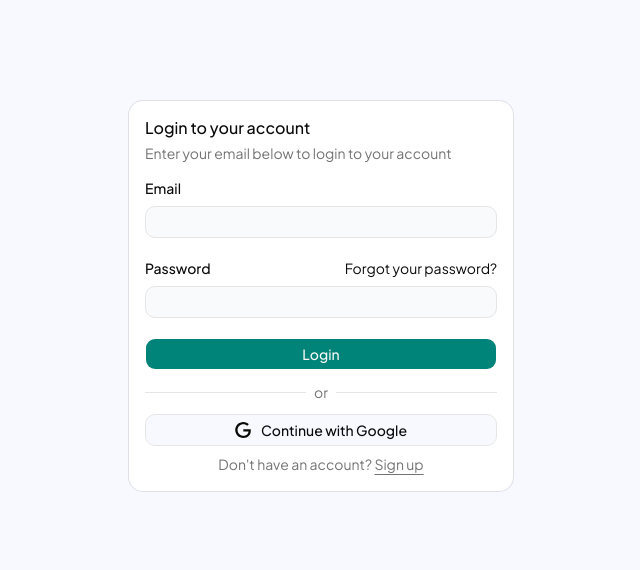
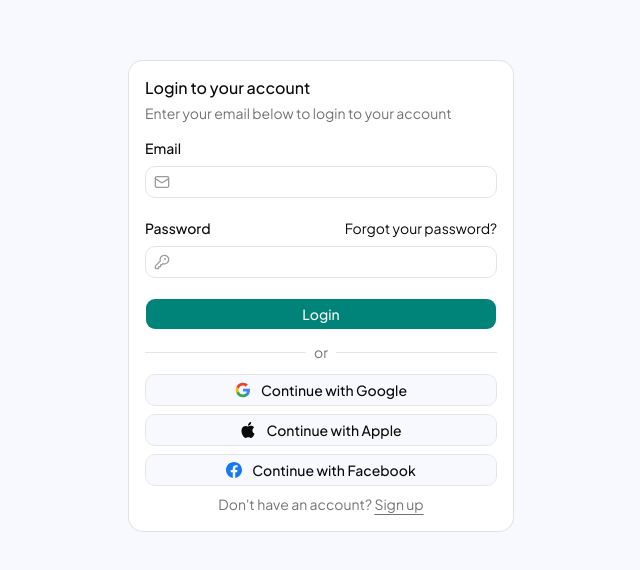
Before and after one commit to junahn978/care-index, a Next.js app in the folder frontend/: page /login in a window 1280 px wide. Shown: the part 104-674 px from the top of the page, without its empty margins (319-959 px from the left). Built offline with nearby package versions, Linux system fonts and the light colour scheme.

Commit message:
feature(frontend): login form ui improvements

```diff
--- a/frontend/components/LoginForm.tsx
+++ b/frontend/components/LoginForm.tsx
@@ -24,7 +24,12 @@
   FieldLabel,
   FieldSeparator,
 } from "@/components/ui/field";
-import { Input } from "@/components/ui/input";
+import {
+  InputGroup,
+  InputGroupAddon,
+  InputGroupInput,
+} from "@/components/ui/input-group";
+import { KeyRound, Mail } from "lucide-react";
 import { SignupForm } from "./SignUpForm";
 
 // defining the zod schema for client input validation
@@ -95,7 +100,11 @@
                 render={({ field, fieldState }) => (
                   <Field data-invalid={fieldState.invalid}>
                     <FieldLabel htmlFor="login-email">Email</FieldLabel>
-                    <Input
+                    <InputGroup>
+                      <InputGroupAddon>
+                        <Mail className="opacity-70" />
+                      </InputGroupAddon>
+                      <InputGroupInput
                         {...field}
                         id="login-email"
                         type="email"
@@ -103,6 +112,7 @@
                         placeholder=""
                         autoComplete="email"
                       />
+                    </InputGroup>
                     {fieldState.invalid && (
                       <FieldError errors={[fieldState.error]} />
                     )}
@@ -123,13 +133,18 @@
                         Forgot your password?
                       </a>
                     </div>
-                    <Input
+                    <InputGroup>
+                      <InputGroupAddon>
+                        <KeyRound className="opacity-70" />
+                      </InputGroupAddon>
+                      <InputGroupInput
                         {...field}
                         id="login-password"
                         type="password"
                         aria-invalid={fieldState.invalid}
                         autoComplete="current-password"
                       />
+                    </InputGroup>
                     {fieldState.invalid && (
                       <FieldError errors={[fieldState.error]} />
                     )}
@@ -156,11 +171,49 @@
                     aria-hidden="true"
                   >
                     <path
-                      d="M12.48 10.92v3.28h7.84c-.24 1.84-.853 3.187-1.787 4.133-1.147 1.147-2.933 2.4-6.053 2.4-4.827 0-8.6-3.893-8.6-8.72s3.773-8.72 8.6-8.72c2.6 0 4.507 1.027 5.907 2.347l2.307-2.307C18.747 1.44 16.133 0 12.48 0 5.867 0 .307 5.387.307 12s5.56 12 12.173 12c3.573 0 6.267-1.173 8.373-3.36 2.16-2.16 2.84-5.213 2.84-7.667 0-.76-.053-1.467-.173-2.053H12.48z"
+                      d="M22.56 12.25c0-.78-.07-1.53-.2-2.25H12v4.26h5.92c-.26 1.37-1.04 2.53-2.21 3.31v2.77h3.57c2.08-1.92 3.28-4.74 3.28-8.09z"
+                      fill="#4285F4"
+                    />
+                    <path
+                      d="M12 23c2.97 0 5.46-.98 7.28-2.66l-3.57-2.77c-.98.66-2.23 1.06-3.71 1.06-2.86 0-5.29-1.93-6.16-4.53H2.18v2.84C3.99 20.53 7.7 23 12 23z"
+                      fill="#34A853"
+                    />
+                    <path
+                      d="M5.84 14.09c-.22-.66-.35-1.36-.35-2.09s.13-1.43.35-2.09V7.07H2.18C1.43 8.55 1 10.22 1 12s.43 3.45 1.18 4.93l2.85-2.22.81-.62z"
+                      fill="#FBBC05"
+                    />
+                    <path
+                      d="M12 5.38c1.62 0 3.06.56 4.21 1.64l3.15-3.15C17.45 2.09 14.97 1 12 1 7.7 1 3.99 3.47 2.18 7.07l3.66 2.84c.87-2.6 3.3-4.53 6.16-4.53z"
+                      fill="#EA4335"
+                    />
+                  </svg>
+                  Continue with Google
+                </Button>
+                <Button variant="outline" type="button" className="gap-2.5">
+                  <svg
+                    xmlns="http://www.w3.org/2000/svg"
+                    viewBox="0 0 24 24"
+                    aria-hidden="true"
+                  >
+                    <path
+                      d="M12.152 6.896c-.948 0-2.415-1.078-3.96-1.04-2.04.027-3.91 1.183-4.961 3.014-2.117 3.675-.546 9.103 1.519 12.09 1.013 1.454 2.208 3.09 3.792 3.039 1.52-.065 2.09-.987 3.935-.987 1.831 0 2.35.987 3.96.948 1.637-.026 2.676-1.48 3.676-2.948 1.156-1.688 1.636-3.325 1.662-3.415-.039-.013-3.182-1.221-3.22-4.857-.026-3.04 2.48-4.494 2.597-4.559-1.429-2.09-3.623-2.324-4.39-2.376-2-.156-3.675 1.09-4.61 1.09zM15.53 3.83c.843-1.012 1.4-2.427 1.245-3.83-1.207.052-2.662.805-3.532 1.818-.78.896-1.454 2.338-1.273 3.714 1.338.104 2.715-.688 3.559-1.701"
                       fill="currentColor"
                     />
                   </svg>
-                  Continue with Google
+                  Continue with Apple
+                </Button>
+                <Button variant="outline" type="button" className="gap-2.5">
+                  <svg
+                    xmlns="http://www.w3.org/2000/svg"
+                    viewBox="0 0 24 24"
+                    aria-hidden="true"
+                  >
+                    <path
+                      d="M24 12.073c0-6.627-5.373-12-12-12s-12 5.373-12 12c0 5.99 4.388 10.954 10.125 11.854v-8.385H7.078v-3.47h3.047V9.43c0-3.007 1.792-4.669 4.533-4.669 1.312 0 2.686.235 2.686.235v2.953H15.83c-1.491 0-1.956.925-1.956 1.874v2.25h3.328l-.532 3.47h-2.796v8.385C19.612 23.027 24 18.062 24 12.073z"
+                      fill="#1877F2"
+                    />
+                  </svg>
+                  Continue with Facebook
                 </Button>
                 <FieldDescription className="text-center [&>a:hover]:text-foreground/80">
                   Don&apos;t have an account?{" "}
```
Lines whose indentation alone changed are shown as unchanged.
